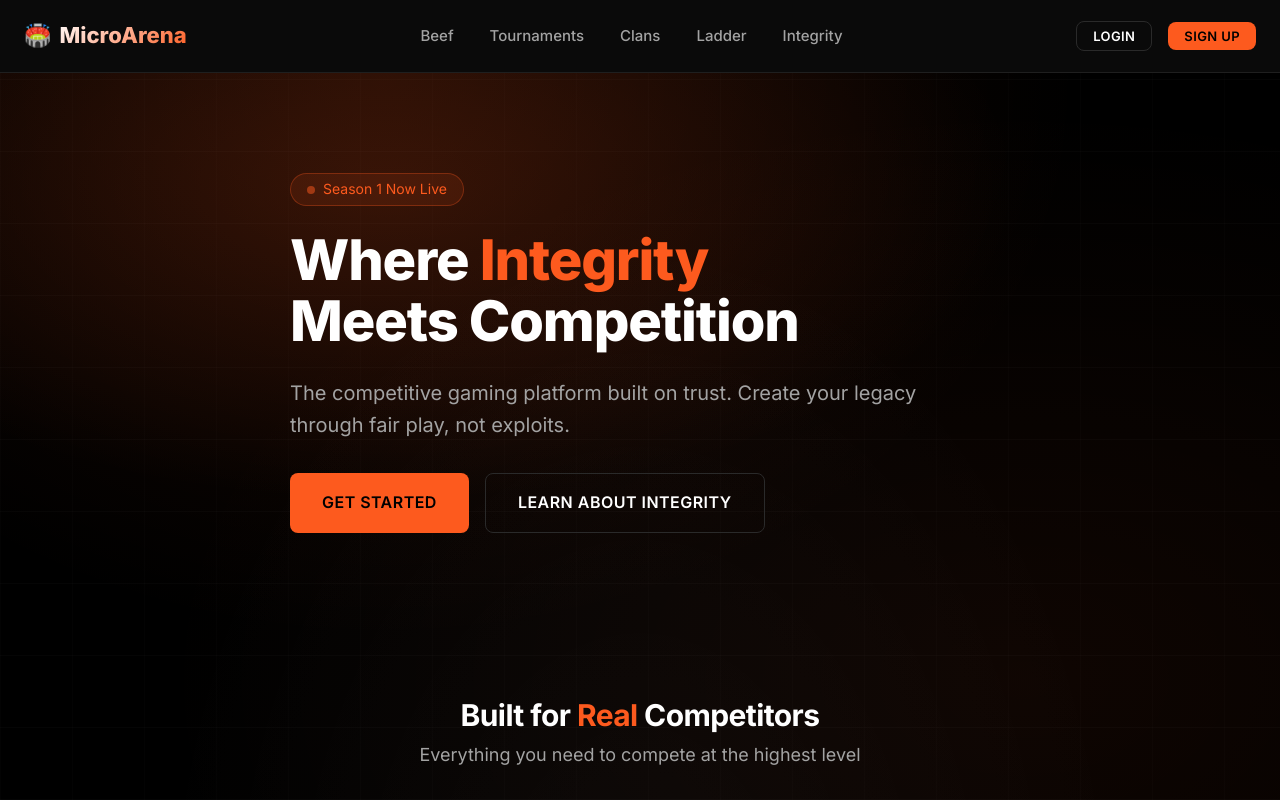
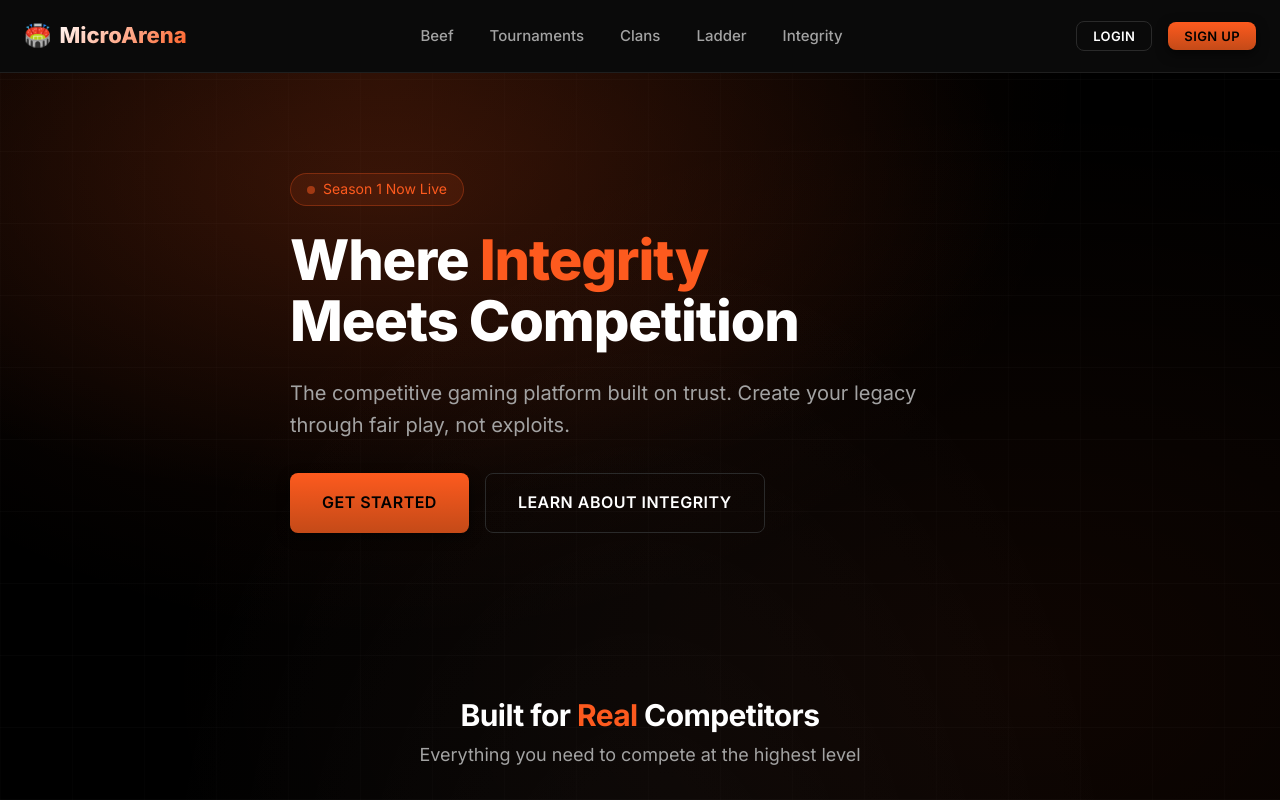
Before and after one commit to RichJGuerrero/MicroArena, a SvelteKit app: page / in a window 1280 px wide. Shown: the top 800 px of the page. Built offline with nearby package versions, Linux system fonts and the light colour scheme; no server answers.

Commit message:
Enhance button styling with depth, hover lift, and glow

```diff
--- a/src/app.css
+++ b/src/app.css
@@ -138,76 +138,151 @@ input:disabled, textarea:disabled, select:disabled {
 }
 
 /* Buttons */
-button, .btn {
+/* =========================================
+   Buttons
+========================================= */
+button,
+.btn {
   display: inline-flex;
   align-items: center;
   justify-content: center;
   gap: var(--space-sm);
+
   font-family: inherit;
   font-size: 0.9375rem;
   font-weight: 600;
+  letter-spacing: 0.03em;
+  text-transform: uppercase;
+
   padding: var(--space-sm) var(--space-lg);
-	background: var(--accent);
+  border-radius: var(--radius-md);
+  border: none;
+  cursor: pointer;
+
+  background: linear-gradient(
+    180deg,
+    var(--accent),
+    var(--accent-muted)
+  );
   color: #000;
-	border: none;
-	border-radius: var(--radius-md);
-	cursor: pointer;
-	transition: all 0.2s;
-	text-transform: uppercase;
-	letter-spacing: 0.03em;
+
+  /* Resting weight */
+  box-shadow:
+    0 4px 12px rgba(0, 0, 0, 0.6),
+    0 0 0 rgba(253, 90, 30, 0);
+
+  transition:
+    transform 0.15s ease,
+    box-shadow 0.15s ease,
+    background 0.15s ease,
+    color 0.15s ease,
+    border-color 0.15s ease;
 }
-button:hover, .btn:hover {
-	background: var(--accent-hover);
-	box-shadow: var(--shadow-glow);
-	transform: translateY(-1px);
+
+/* Hover — lift + glow */
+button:hover,
+.btn:hover {
+  transform: translateY(-2px);
+  box-shadow:
+    0 8px 20px rgba(0, 0, 0, 0.75),
+    0 0 14px var(--accent-glow);
 }
-button:active, .btn:active { transform: translateY(0) scale(0.98); }
-button:disabled, .btn:disabled {
+
+/* Active — snap */
+button:active,
+.btn:active {
+  transform: translateY(0) scale(0.98);
+  box-shadow:
+    0 4px 10px rgba(0, 0, 0, 0.6);
+}
+
+/* Disabled */
+button:disabled,
+.btn:disabled {
   opacity: 0.5;
   cursor: not-allowed;
   transform: none;
   box-shadow: none;
 }
 
+/* =========================================
+   Variants
+========================================= */
+
+/* Secondary */
 .btn.secondary {
   background: transparent;
   color: var(--text-primary);
   border: 1px solid var(--border-light);
+  box-shadow: none;
 }
+
 .btn.secondary:hover {
   background: var(--bg-hover);
   border-color: var(--text-muted);
-	box-shadow: none;
+  transform: translateY(-1px);
+  box-shadow:
+    0 4px 12px rgba(0, 0, 0, 0.4);
 }
 
+/* Outline */
 .btn.outline {
   background: transparent;
   color: var(--accent);
   border: 2px solid var(--accent);
+  box-shadow: none;
 }
+
 .btn.outline:hover {
   background: var(--accent);
   color: #000;
+  transform: translateY(-2px);
+  box-shadow:
+    0 8px 20px rgba(0, 0, 0, 0.75),
+    0 0 14px var(--accent-glow);
 }
 
-.btn.danger { background: var(--error); color: #fff; }
-.btn.danger:hover { background: #dc2626; }
+/* Danger */
+.btn.danger {
+  background: linear-gradient(180deg, #ef4444, #dc2626);
+  color: #fff;
+}
 
+.btn.danger:hover {
+  background: linear-gradient(180deg, #f87171, #dc2626);
+  box-shadow:
+    0 8px 20px rgba(0, 0, 0, 0.75),
+    0 0 14px rgba(239, 68, 68, 0.35);
+}
+
+/* Ghost */
 .btn.ghost {
   background: transparent;
   color: var(--text-secondary);
   text-transform: none;
   letter-spacing: normal;
   padding: var(--space-xs) var(--space-sm);
+  box-shadow: none;
 }
+
 .btn.ghost:hover {
   color: var(--text-primary);
   background: var(--bg-hover);
-	box-shadow: none;
+  transform: translateY(-1px);
 }
 
-.btn.sm { font-size: 0.8125rem; padding: var(--space-xs) var(--space-md); }
-.btn.lg { font-size: 1rem; padding: var(--space-md) var(--space-xl); }
+/* =========================================
+   Sizes
+========================================= */
+.btn.sm {
+  font-size: 0.8125rem;
+  padding: var(--space-xs) var(--space-md);
+}
+
+.btn.lg {
+  font-size: 1rem;
+  padding: var(--space-md) var(--space-xl);
+}
 
 /* Cards */
 .card {
```
Lines whose indentation alone changed are shown as unchanged.
